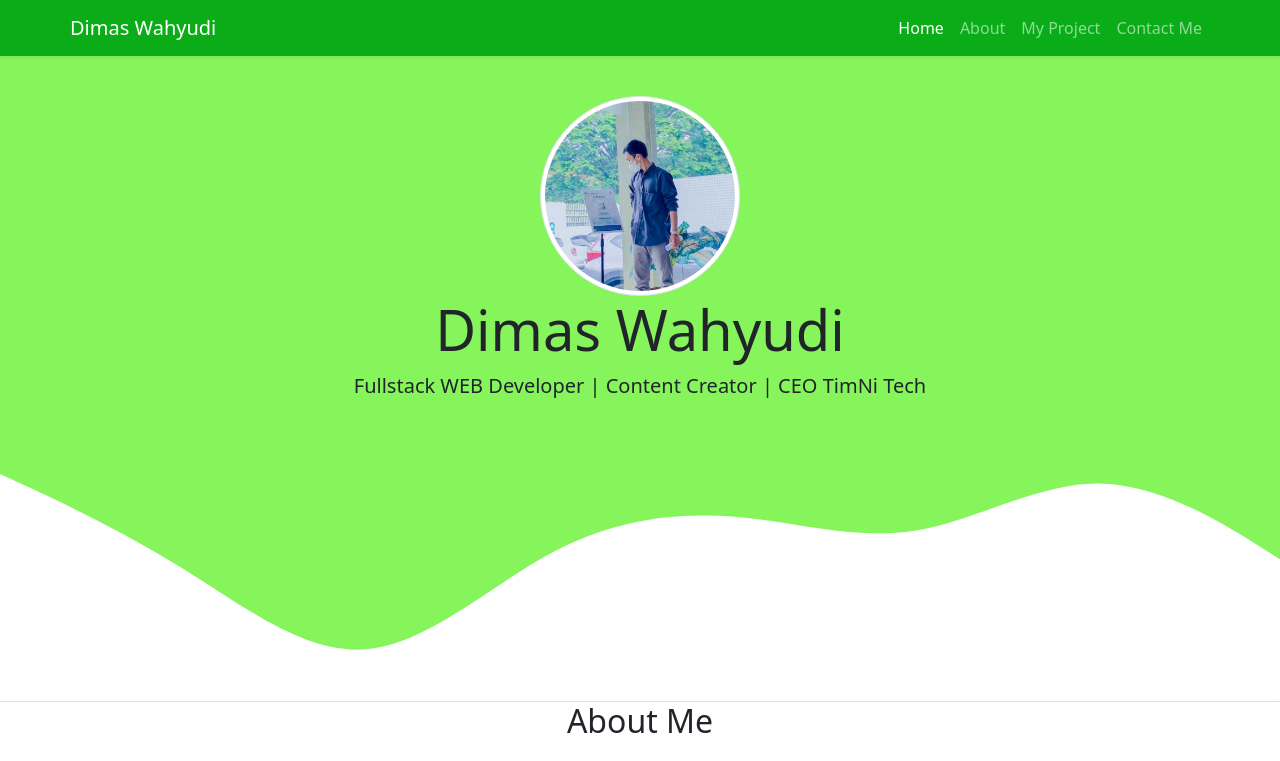
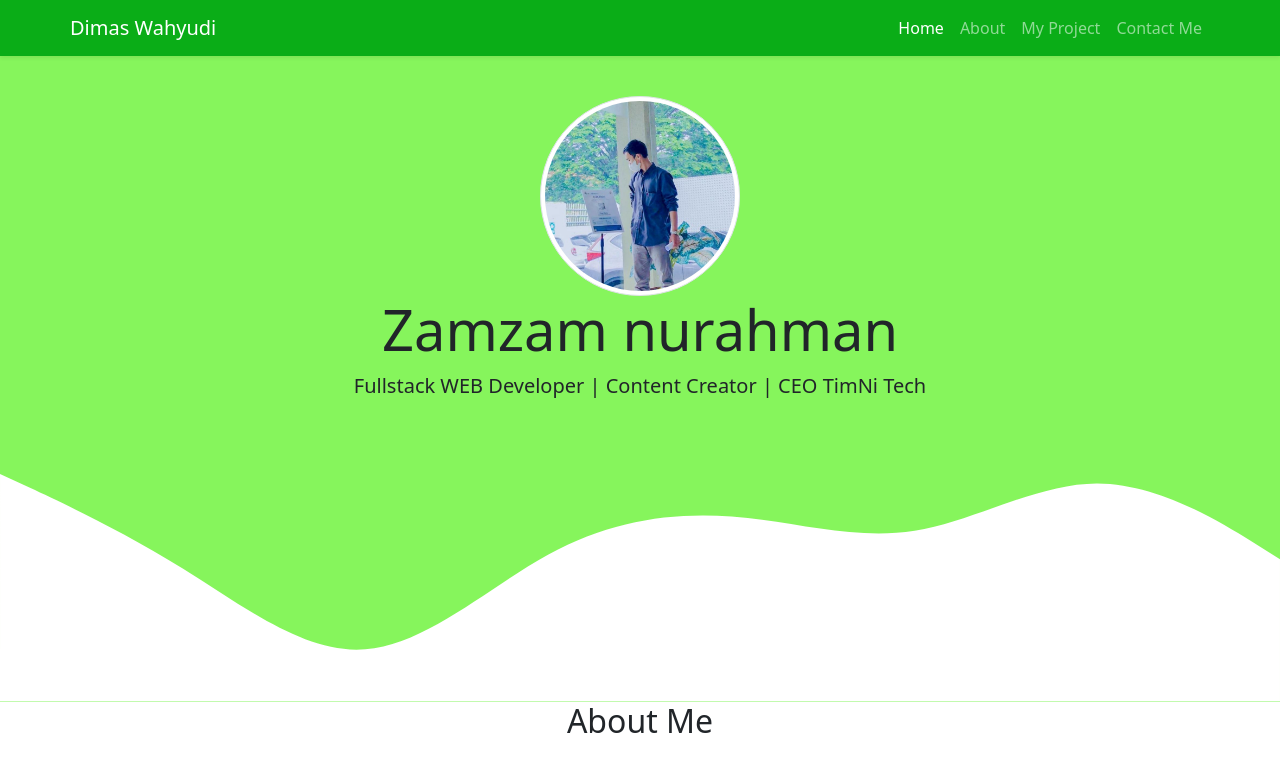
Before and after one commit to dimasw09/1, a plain HTML site: page index.html in a window 1280 px wide. Shown: the top 761 px of the page. Drawn offline with nearby package versions, Linux system fonts and the light colour scheme.

Commit message:
Update index.html

```diff
--- a/index.html
+++ b/index.html
@@ -47,7 +47,7 @@
     <!-- Jumbotron -->
     <section class="jumbotron text-center">
         <img src="img/dimas.jpg" alt="Dimas wahyudi" width="200" class="rounded-circle img-thumbnail">
-        <h1 class="display-4">Dimas Wahyudi</h1>
+        <h1 class="display-4">Zamzam nurahman</h1>
         <p class="lead">Fullstack WEB Developer | Content Creator | CEO TimNi Tech</p>
         <svg xmlns="http://www.w3.org/2000/svg" viewBox="0 0 1440 320"><path fill="#ffffff" fill-opacity="1" d="M0,64L34.3,80C68.6,96,137,128,206,170.7C274.3,213,343,267,411,261.3C480,256,549,192,617,154.7C685.7,117,754,107,823,112C891.4,117,960,139,1029,128C1097.1,117,1166,75,1234,74.7C1302.9,75,1371,117,1406,138.7L1440,160L1440,320L1405.7,320C1371.4,320,1303,320,1234,320C1165.7,320,1097,320,1029,320C960,320,891,320,823,320C754.3,320,686,320,617,320C548.6,320,480,320,411,320C342.9,320,274,320,206,320C137.1,320,69,320,34,320L0,320Z"></path></svg>
       </section>
```
